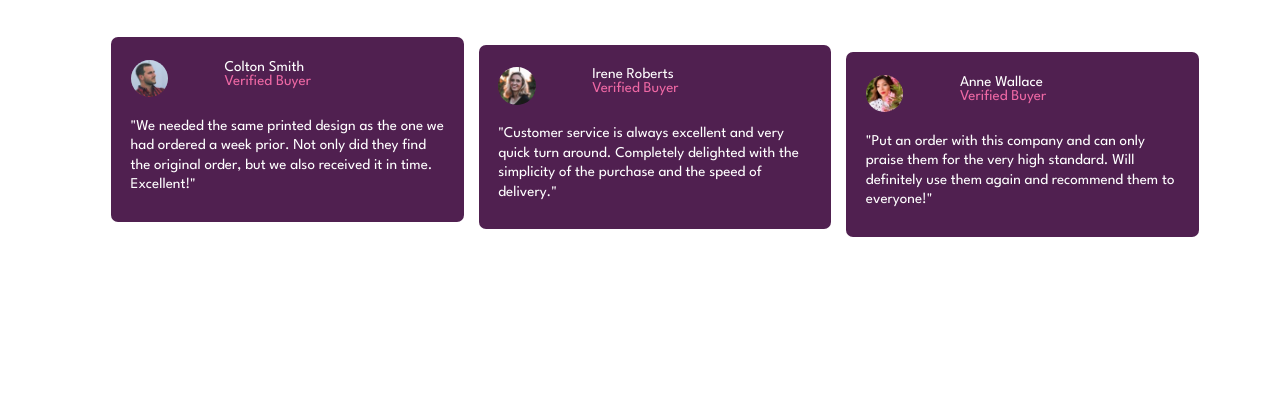
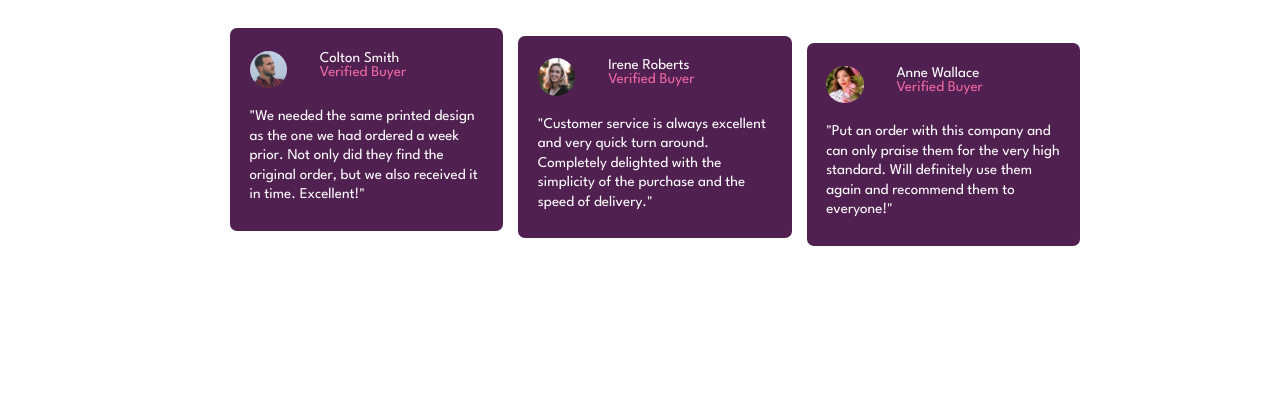
Before and after one commit to unqmahesh/frontend-challenges-2, a plain HTML site: page social-proof-section-master/index.html in a window 1280 px wide. Shown: the part 401-800 px from the top of the page. Drawn offline with Linux system fonts and the light colour scheme.

Commit message:
changes made

```diff
--- a/social-proof-section-master/styles.css
+++ b/social-proof-section-master/styles.css
@@ -133,7 +133,7 @@ body{
 
     .testimonial{
         grid-template-columns: 40% 60%;
-        max-width: none;
+        max-width: 850px;
         width: 85%;
     }
 
@@ -167,6 +167,7 @@ body{
         width: 80%;
     }
 
+
     .ratings__item--as-fc{
         align-self: center;
     }
```
